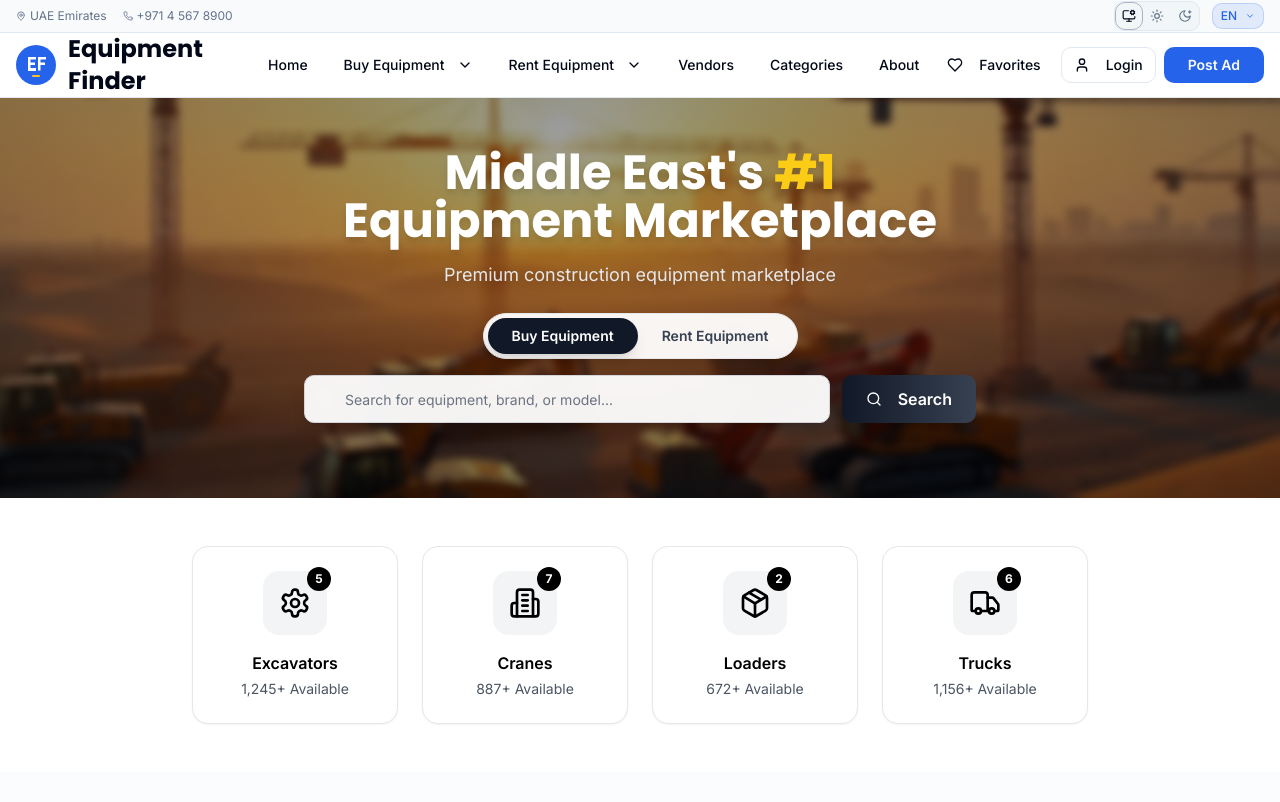
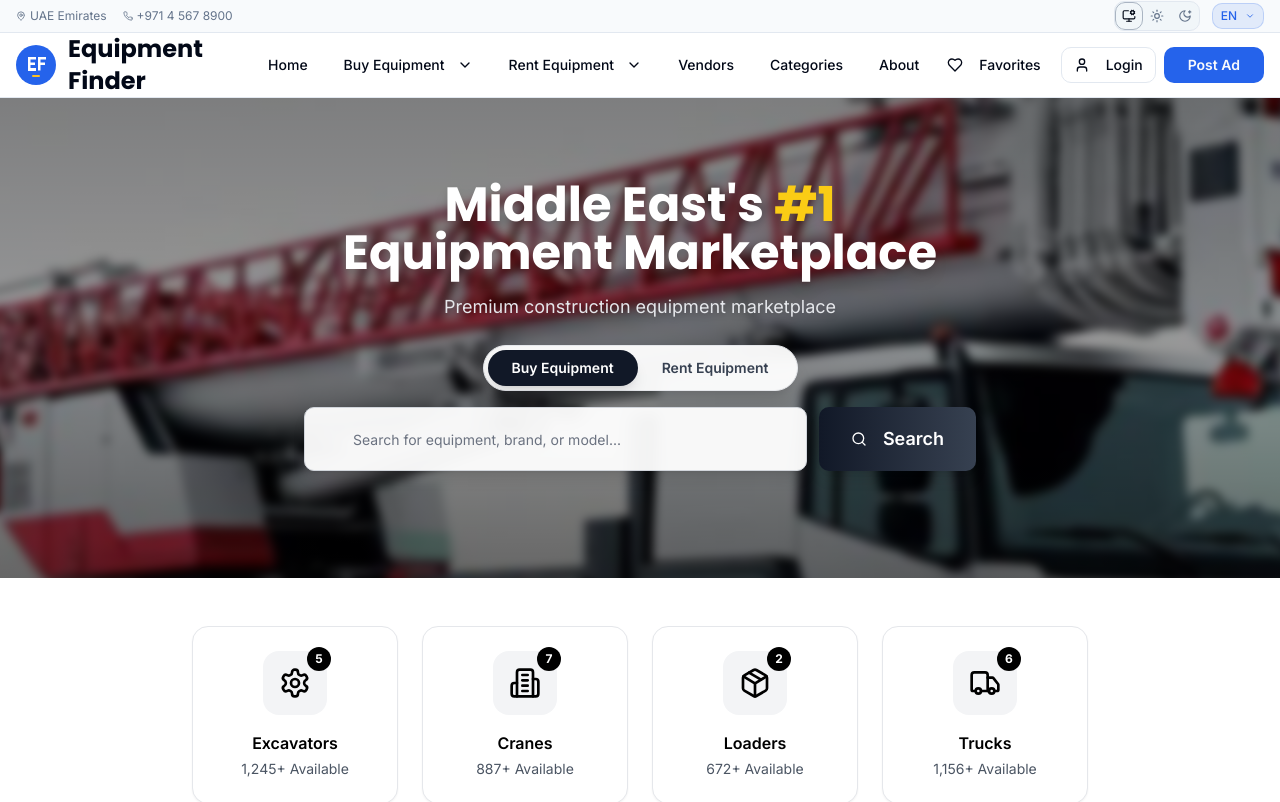
Before and after one commit to KakosoAi/ef-web, a Next.js app: page / in a window 1280 px wide. Shown: the top 802 px of the page. Built offline with nearby package versions, Linux system fonts and the light colour scheme.

Commit message:
added and fixed themee button

```diff
--- a/src/features/search/components/Hero.tsx
+++ b/src/features/search/components/Hero.tsx
@@ -1,6 +1,6 @@
 'use client';
 
-import { useState, useCallback, useMemo, memo } from 'react';
+import { useState, useCallback, useMemo, memo, useEffect } from 'react';
 import { useRouter } from 'next/navigation';
 import { Button } from '@/shared/ui/button';
 import { Input } from '@/shared/ui/input';
@@ -10,7 +10,27 @@ import { equipmentCategories } from '@/shared/constants';
 const Hero = memo(() => {
   const [searchQuery, setSearchQuery] = useState('');
   const [searchType, setSearchType] = useState('buy'); // 'buy' or 'rent'
+  const [currentImageIndex, setCurrentImageIndex] = useState(0);
   const router = useRouter();
+
+  // Equipment images for carousel
+  const equipmentImages = [
+    '/assets/equipment/cat-320d-excavator-1.jpg',
+    '/assets/equipment/liebherr-crane.jpg',
+    '/assets/equipment/cat-wheel-loader.jpg',
+    '/assets/equipment/dump-truck.jpg',
+    '/assets/equipment/cat-bulldozer.jpg',
+    '/assets/equipment/scissor-lift.jpg',
+  ];
+
+  // Auto-rotate images every 4 seconds
+  useEffect(() => {
+    const interval = setInterval(() => {
+      setCurrentImageIndex(prevIndex => (prevIndex + 1) % equipmentImages.length);
+    }, 4000);
+
+    return () => clearInterval(interval);
+  }, [equipmentImages.length]);
 
   const handleSearch = useCallback(() => {
     const params = new URLSearchParams();
@@ -22,16 +42,27 @@ const Hero = memo(() => {
   const equipmentTypes = useMemo(() => equipmentCategories, []);
 
   return (
-    <section className='relative min-h-[50vh] flex items-center justify-center overflow-hidden'>
-      {/* Background Image with Blur */}
-      <div
-        className='absolute inset-0 bg-cover bg-center bg-no-repeat blur-sm scale-110'
-        style={{ backgroundImage: `url(/assets/hero-equipment.jpg)` }}
-      >
+    <section className='relative min-h-[60vh] flex items-center justify-center overflow-hidden'>
+      {/* Animated Background Carousel */}
+      <div className='absolute inset-0'>
+        {equipmentImages.map((image, index) => (
+          <div
+            key={index}
+            className={`absolute inset-0 bg-cover bg-center bg-no-repeat blur-sm scale-125 transition-all duration-1000 ease-in-out ${
+              index === currentImageIndex
+                ? 'opacity-100 translate-x-0'
+                : index ===
+                    (currentImageIndex - 1 + equipmentImages.length) % equipmentImages.length
+                  ? 'opacity-0 -translate-x-full'
+                  : 'opacity-0 translate-x-full'
+            }`}
+            style={{ backgroundImage: `url(${image})` }}
+          />
+        ))}
       </div>
 
       {/* Gradient Overlay */}
-      <div className='absolute inset-0 bg-gradient-to-b from-black/40 via-black/30 to-black/50'></div>
+      <div className='absolute inset-0 bg-gradient-to-b from-black/50 via-black/40 to-black/60'></div>
 
       {/* Content */}
       <div className='relative z-10 container mx-auto px-4 py-12'>
@@ -78,32 +109,27 @@ const Hero = memo(() => {
             <div className='flex gap-3 mb-6'>
               {/* Search Input */}
               <div className='flex-1 relative'>
-                <Search className='absolute left-3 top-1/2 transform -translate-y-1/2 h-4 w-4 text-gray-500' />
+                <Search className='absolute left-4 top-1/2 transform -translate-y-1/2 h-5 w-5 text-gray-500' />
                 <Input
                   placeholder='Search for equipment, brand, or model...'
                   value={searchQuery}
                   onChange={e => setSearchQuery(e.target.value)}
-                  className='pl-10 h-12 text-base border-gray-300 bg-white/95 backdrop-blur-sm text-gray-900 placeholder:text-gray-500 shadow-lg focus:shadow-xl transition-all duration-300'
+                  className='pl-12 h-16 text-lg border-gray-300 bg-white/95 backdrop-blur-sm text-gray-900 placeholder:text-gray-500 shadow-lg focus:shadow-xl transition-all duration-300'
                 />
               </div>
 
               {/* Search Button */}
               <Button
                 onClick={handleSearch}
-                className='h-12 px-6 text-base font-semibold bg-gradient-to-r from-gray-900 to-gray-700 hover:from-gray-800 hover:to-gray-600 text-white border-0 transition-all duration-300 hover:scale-105 hover:shadow-xl shadow-lg'
+                className='h-16 px-8 text-lg font-semibold bg-gradient-to-r from-gray-900 to-gray-700 hover:from-gray-800 hover:to-gray-600 text-white border-0 transition-all duration-300 hover:scale-105 hover:shadow-xl shadow-lg'
               >
-                <Search className='h-4 w-4 mr-2' />
+                <Search className='h-5 w-5 mr-2' />
                 Search
               </Button>
             </div>
-
-
           </div>
-
         </div>
       </div>
-
-
     </section>
   );
 });
```
